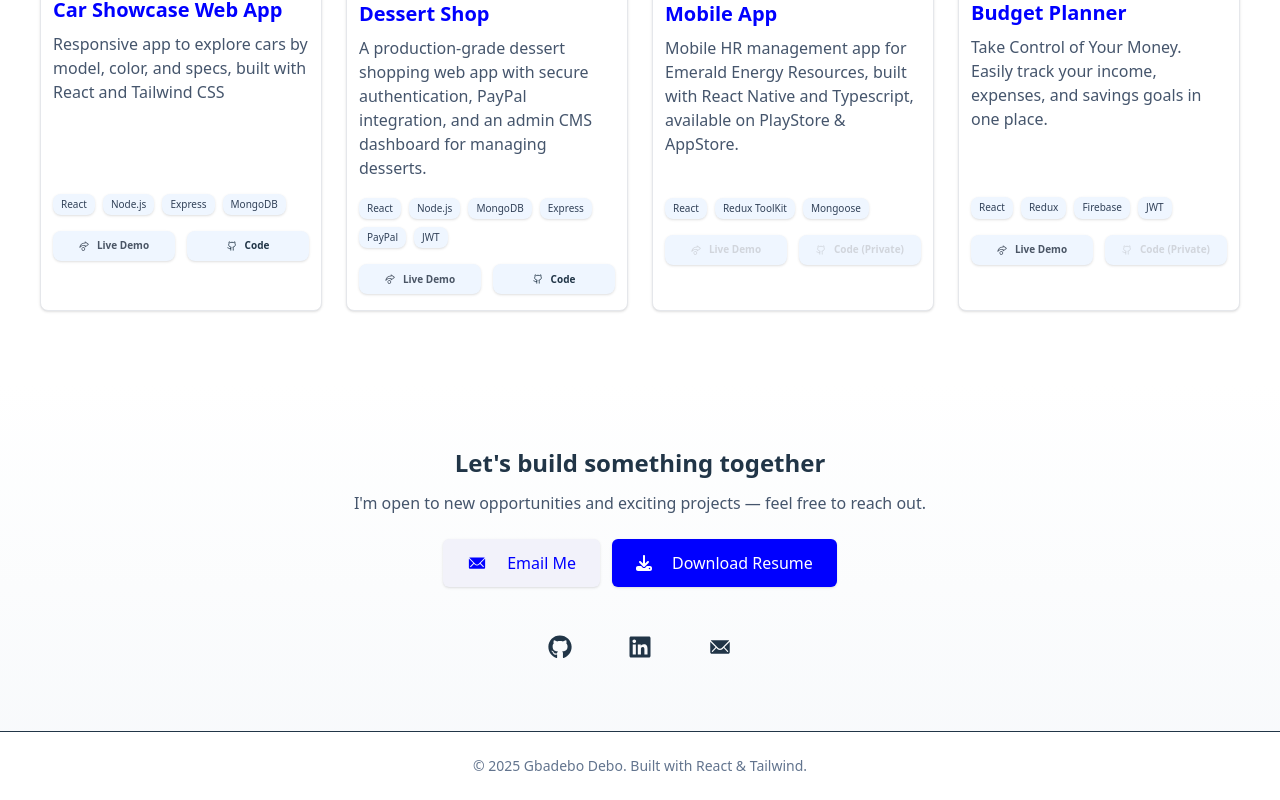
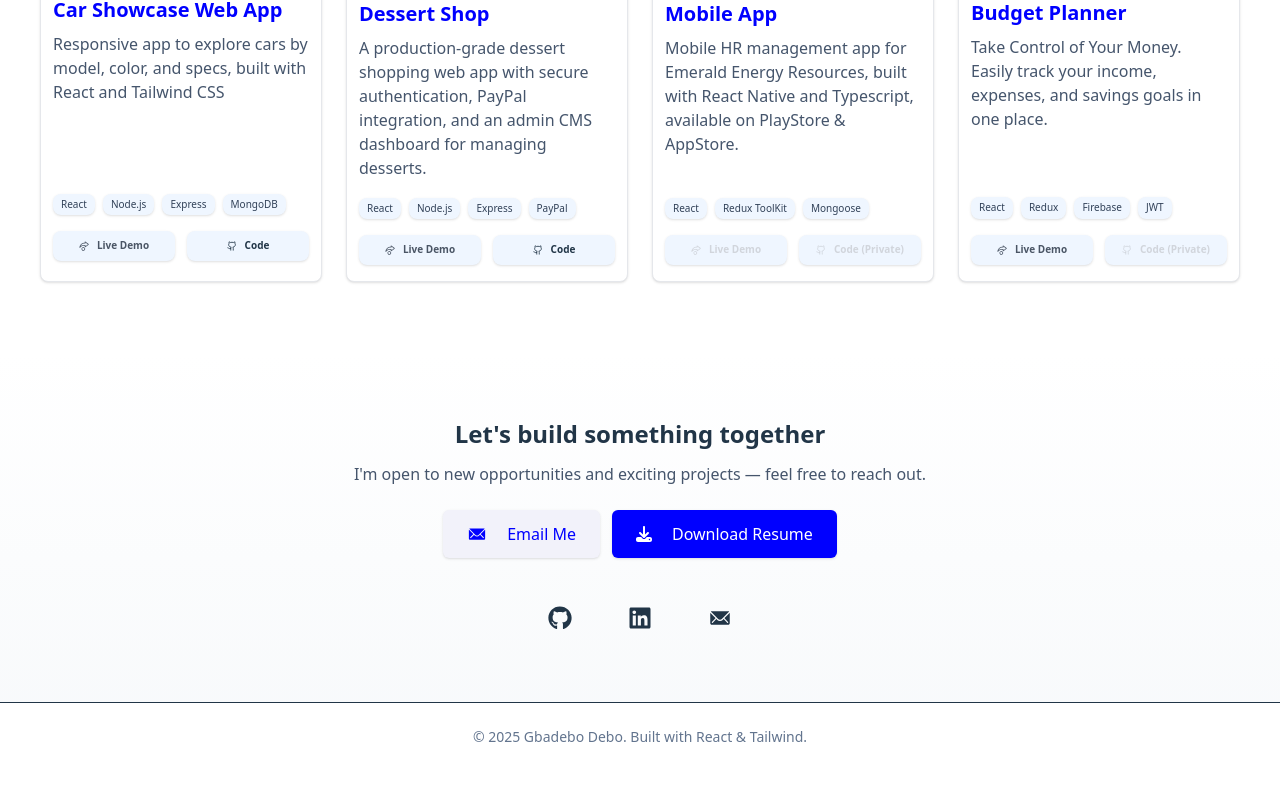
Before and after one commit to Jlbspyder/My-Portfolio, a React (Vite) app: page / in a window 1280 px wide. Shown: the part 2020-2820 px from the top of the page. After the commit the page ends 2791 px from the top, so only its background shows below. Built offline with nearby package versions, Linux system fonts and the light colour scheme.

Commit message:
Update tech stack in data.js
Removed 'MongoDB' from the tech stack of the dessert shopping web app.

```diff
--- a/src/data.js
+++ b/src/data.js
@@ -17,7 +17,7 @@ const projects = [
     liveDemo: true,
     privateCode: false,
     description: "A production-grade dessert shopping web app with secure authentication, PayPal integration, and an admin CMS dashboard for managing desserts.",
-    stack: ["React", "Node.js", "MongoDB", "Express", "PayPal", "JWT"],
+    stack: ["React", "Node.js", "Express", "PayPal"],
     demo: " https://dessert-shop.onrender.com/",
     repo: "https://github.com/Jlbspyder/Desserts-shop"
   },
```
